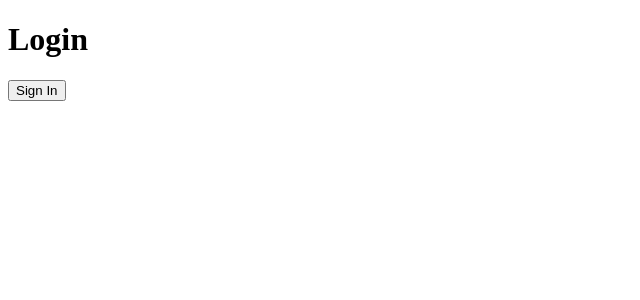
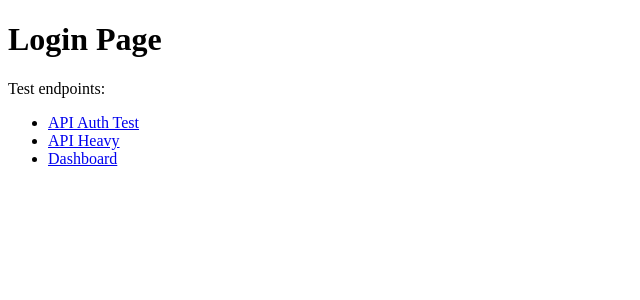
Before and after one commit to ferc/next-16-2-esm-bug, a Next.js app in the folder apps/web/: page /login in a window 1280 px wide. Shown: the top 300 px of the page, without its empty margins (0-640 px from the left). Built offline with nearby package versions, Linux system fonts and the light colour scheme.

Commit message:
simplify login page to static links, remove server action

```diff
--- a/apps/web/app/login/page.tsx
+++ b/apps/web/app/login/page.tsx
@@ -1,15 +1,13 @@
-import { redirect } from 'next/navigation'
-
-async function loginAction() {
-  'use server'
-  redirect('/api/auth/test')
-}
-
 export default function LoginPage() {
   return (
-    <form action={loginAction}>
-      <h1>Login</h1>
-      <button type="submit">Sign In</button>
-    </form>
+    <div>
+      <h1>Login Page</h1>
+      <p>Test endpoints:</p>
+      <ul>
+        <li><a href="/api/auth/test">API Auth Test</a></li>
+        <li><a href="/api/heavy">API Heavy</a></li>
+        <li><a href="/dashboard">Dashboard</a></li>
+      </ul>
+    </div>
   )
 }
```
